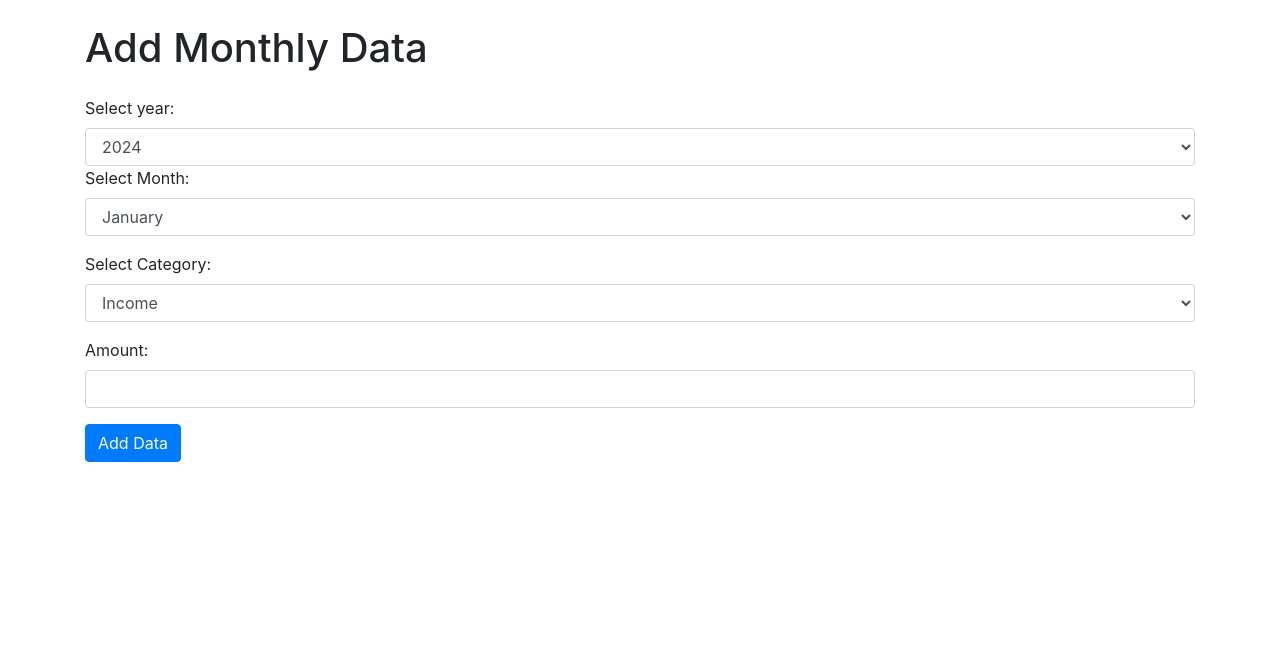
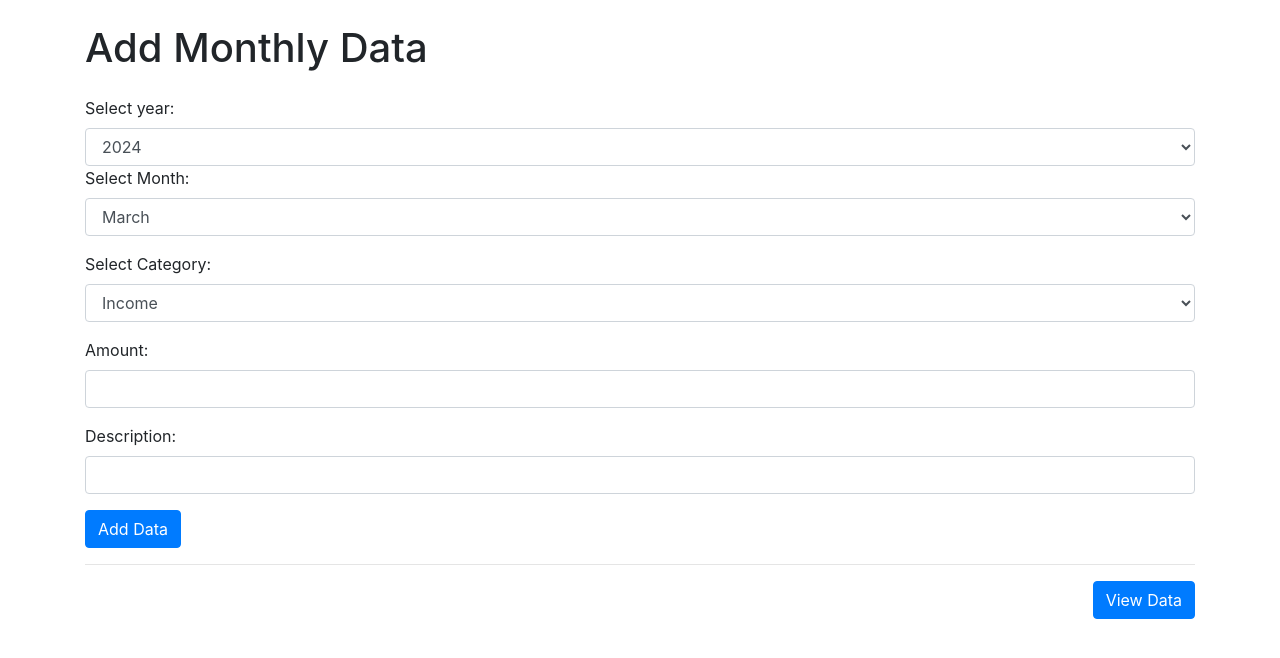
Before and after one commit to Roy263/expense-tracker, a FastAPI app: template templates/add_data.html in a window 1280 px wide. Shown: the top 658 px of the page. Run offline with FastAPI, Linux system fonts and the light colour scheme; the template is opened without the code that fills it, so the values that code supplies are empty; parts of the project's set-up code (start-up, migrations or seed data) failed here and were passed over; some libraries are stand-ins or nearby versions.

Commit message:
working code

```diff
--- a/app.py
+++ b/app.py
@@ -1,6 +1,7 @@
 from fastapi import FastAPI, Request, Form
 from fastapi.templating import Jinja2Templates
 from fastapi.responses import HTMLResponse
+from fastapi.responses import RedirectResponse
 from controllers import addData, fetchData
 import json
 import uvicorn
@@ -18,16 +19,21 @@ async def read_root(request: Request):
     data = fetchData.getData(config_data)
     return templates.TemplateResponse("index.html", {"request": request, "data": data})
 
+@app.get("/add_data", response_class=HTMLResponse)
+async def add_data_form(request: Request):
+    return templates.TemplateResponse("add_data.html", {"request": request})
+
 
 @app.post("/add_data", response_class=HTMLResponse)
 async def add_data(
     request: Request,
-    year: str = Form(...),
+    year: int = Form(...),
     month: str = Form(...),
     category: str = Form(...),
     amount: int = Form(...),
+    description: str = Form(...)
 ):
-    addData.insertData(config_data, year, month, category, amount)
+    addData.insertData(config_data, year, month, category, amount, description)
     return templates.TemplateResponse("add_data.html", {"request": request})
 
 # if __name__ == "__main__":
--- a/templates/add_data.html
+++ b/templates/add_data.html
@@ -9,14 +9,15 @@
 </head>
 <body>
     <div class="container mt-4">
+
         <h1 class="mb-4">Add Monthly Data</h1>
-        <form method="post" action="http://localhost:5000/add_data">
+        <form method="post" action="http://localhost:8000/add_data">
             <div class="form-group">
                 <label for="year">Select year:</label>
                 <select class="form-control" id="year" name="year" required>
-                    <option value="2024">2024</option>
-                    <option value="2023">2023</option>
-                    <option value="2022">2022</option>
+                    <option value=2024>2024</option>
+                    <option value=2023>2023</option>
+                    <option value=2022>2022</option>
                 </select>
                 <label for="month">Select Month:</label>
                 <select class="form-control" id="month" name="month" required>
@@ -53,13 +54,44 @@
                 <label for="amount">Amount:</label>
                 <input type="number" class="form-control" id="amount" name="amount" required>
             </div>
+            <div class="form-group">
+                <label for="description">Description:</label>
+                <input type="text" class="form-control" id="description" name="description">
+            </div>
             <!-- Add other form fields as needed -->
             <button type="submit" class="btn btn-primary">Add Data</button>
         </form>
+    </div>
+    <div class="container mb-4">
+        <hr>
+        <div class="row justify-content-end">
+            <div class="col-auto">
+                <a href="http://localhost:8000/" class="btn btn-primary mb-3">View Data</a>
+            </div>
+        </div>
     </div>
     <!-- Bootstrap JS and Popper.js -->
     <script src="https://code.jquery.com/jquery-3.2.1.slim.min.js"></script>
     <script src="https://cdnjs.cloudflare.com/ajax/libs/popper.js/1.12.9/umd/popper.min.js"></script>
     <script src="https://maxcdn.bootstrapcdn.com/bootstrap/4.0.0/js/bootstrap.min.js"></script>
+    <!-- Bootstrap Datepicker JS -->
+    <script src="https://cdnjs.cloudflare.com/ajax/libs/bootstrap-datepicker/1.9.0/js/bootstrap-datepicker.min.js"></script>
+    <script>
+        $(document).ready(function(){
+            var today = new Date();
+            var currentMonth = today.getMonth();
+            var currentYear = today.getFullYear();
+            $('#month').val(getMonthName(currentMonth));
+            $('#year').val(currentYear);
+
+            function getMonthName(monthIndex) {
+                var monthNames = [
+                    "January", "February", "March", "April", "May", "June",
+                    "July", "August", "September", "October", "November", "December"
+                ];
+                return monthNames[monthIndex];
+            }
+        });
+    </script>
 </body>
 </html>
--- a/templates/index.html
+++ b/templates/index.html
@@ -35,6 +35,7 @@
         .cell {
             flex: 1;
             padding: 8px;
+            text-align: right;
             border-right: 1px solid #dee2e6;
         }
 
@@ -50,7 +51,7 @@
         <h1 class="mb-4">Monthly Expenses</h1>
 
         <!-- Add a button to redirect to add_data.html -->
-        <a href="http://127.0.0.1:5000/add_data" class="btn btn-primary mb-3">Add Monthly Data</a>
+        <a href="http://localhost:8000/add_data" class="btn btn-primary mb-3">Add Monthly Data</a>
 
         {% for year, data in data.items() %}
             <div class="divTable">
```
Also changed, not shown: constants/pipelines.py (+6 -6 lines), controllers/addData.py (+23 -11 lines), controllers/fetchData.py (+7 -5 lines).
